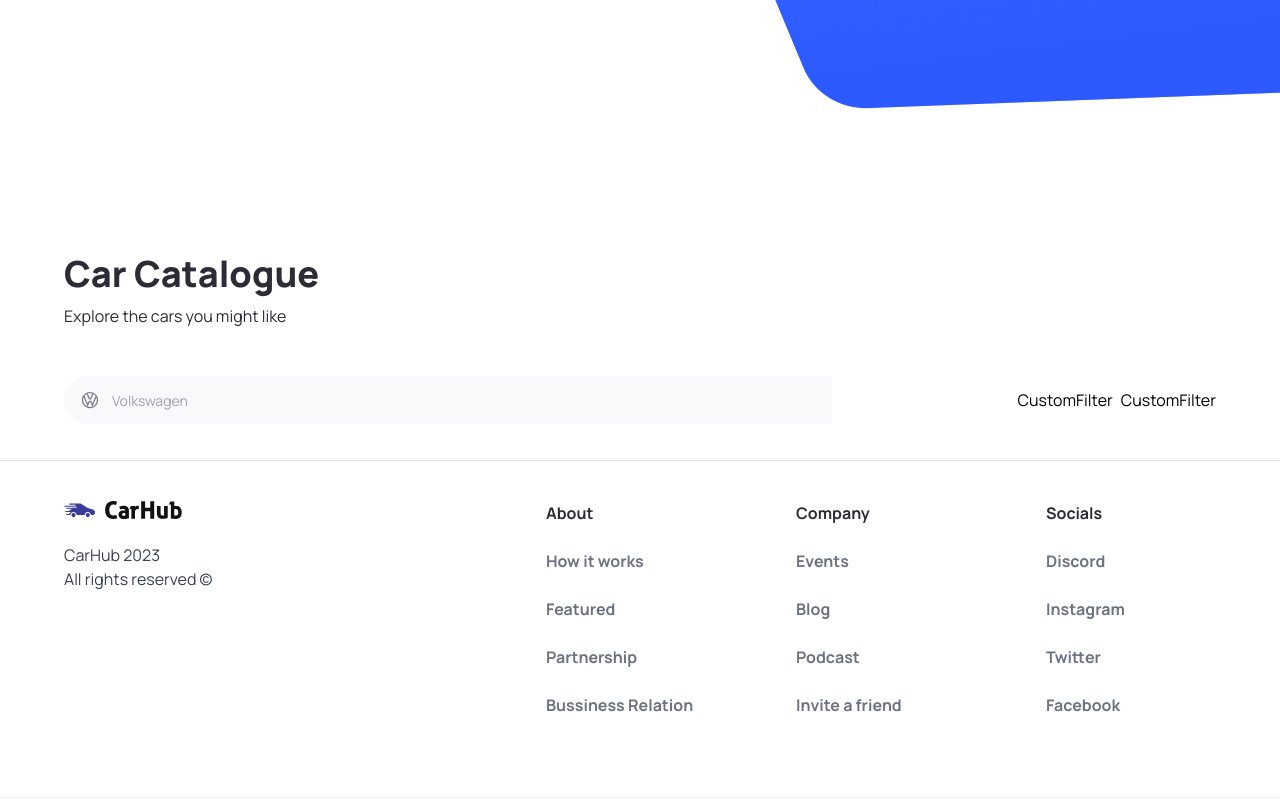
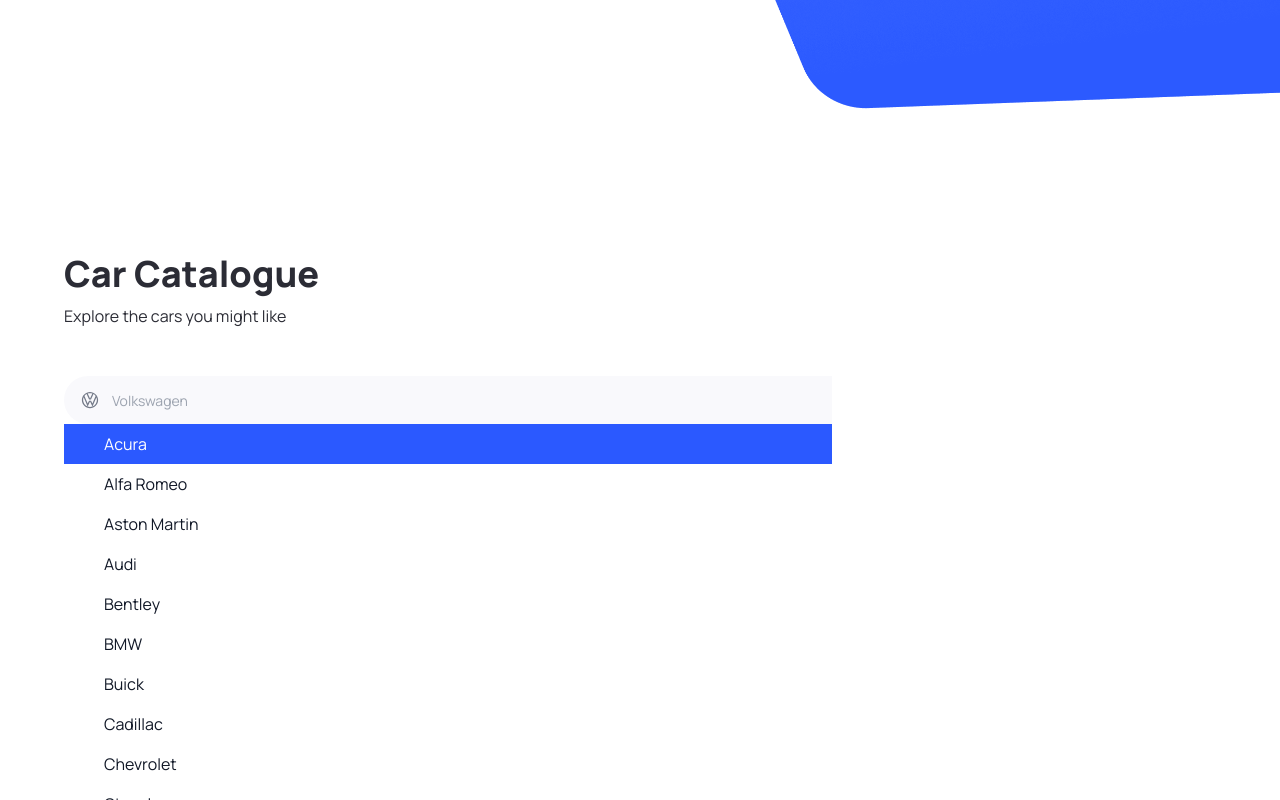
Before and after one commit to Muhammad-Saifullah50/carhub, a Next.js app: page / in a window 1280 px wide. Both pictures are taken after a click on the button 82 px from the left and 1010 px from the top of the page. Shown: the part 610-1410 px from the top of the page. Built offline with nearby package versions, Linux system fonts and the light colour scheme.

Commit message:
cretaed filtrer

```diff
--- a/src/components/searchManufacturer/searchManufacturer.tsx
+++ b/src/components/searchManufacturer/searchManufacturer.tsx
@@ -1,14 +1,26 @@
 "use client";
-import { useState } from "react";
+import { useState, Fragment } from "react";
 import { SearchManufacturerProps } from "@/types";
 import { Combobox, Transition } from "@headlessui/react";
 import Image from "next/image";
+import { manufacturers } from "@/constants";
+import { relative } from "path";
 
 const SearchManufacturer = ({
   manufacturer,
   setManufacturer,
 }: SearchManufacturerProps) => {
-  const [query, setquery] = useState("")
+  const [query, setquery] = useState("");
+
+  const filteredManufacturers =
+    query === ""
+      ? manufacturers
+      : manufacturers.filter((item) =>
+        item
+          .toLowerCase()
+          .replace(/\s+/g, "")
+          .includes(query.toLowerCase().replace(/\s+/g, ""))
+      );
   return (
     <div className="search-manufacturer">
       <Combobox>
@@ -28,6 +40,26 @@ const SearchManufacturer = ({
             displayValue={(manufacturer: string) => manufacturer}
             onChange={(e) => setquery(e.target.value)}
           />
+          <Transition
+            as={Fragment}
+            leave="transition ease-in duration-100"
+            leaveFrom="opacity-100"
+            leaveTo="opacity-0"
+            afterLeave={() => setquery("")}
+          >
+            <Combobox.Options>
+              {(filteredManufacturers.map((item) => (
+                <Combobox.Option
+                  key={item}
+                  className={({ active }) =>
+                    `relative search-manufacturer__option ${active ? "bg-primary-blue text-white" : "text-gray-900"}`}
+                  value={item}>
+                  {item}
+                </Combobox.Option>
+              ))
+              )}
+            </Combobox.Options>
+          </Transition>
         </div>
       </Combobox>
     </div>
```
